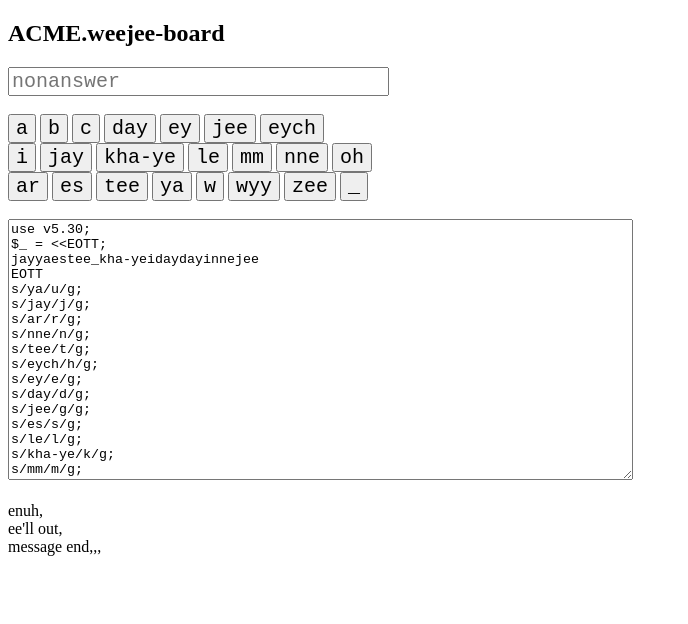
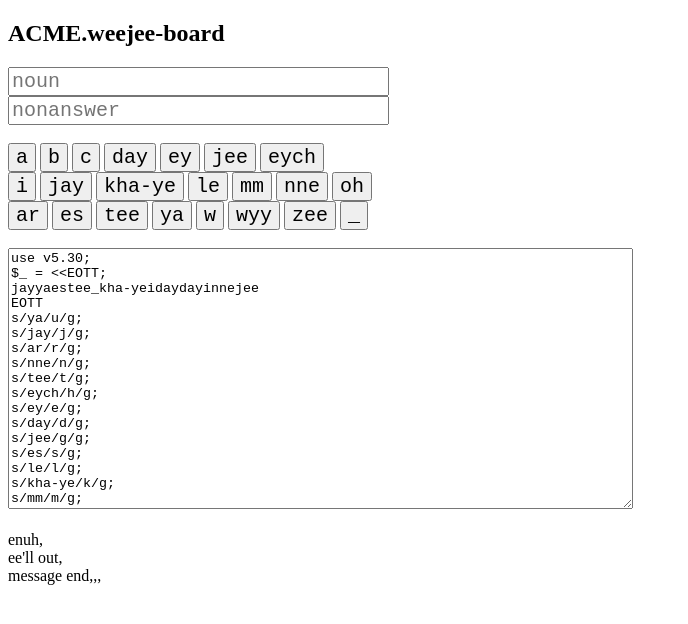
Before and after one commit to elmetah/elmetah, a plain HTML site: page ACME-weejee.html in a window 1280 px wide. Shown: the whole page, without its empty margins (0-688 px from the left). Drawn offline with Linux system fonts and the light colour scheme.

Commit message:
Add files via upload

```diff
--- a/ACME-weejee.html
+++ b/ACME-weejee.html
@@ -6,7 +6,8 @@ var d = document;
 d.getElementById('session').innerHTML += _chr;
 }
 </script>
-</head><body><h2>ACME.weejee-board</h2><input type="text" size="30" placeholder="nonanswer"><br>
+</head><body><h2>ACME.weejee-board</h2><input type="text" size="30" placeholder="noun"><br>
+<input type="text" size="30" placeholder="nonanswer"><br>
 <div id="session"></div>
 <style>
 input{font-size:20px;font-family:monospace}
```
